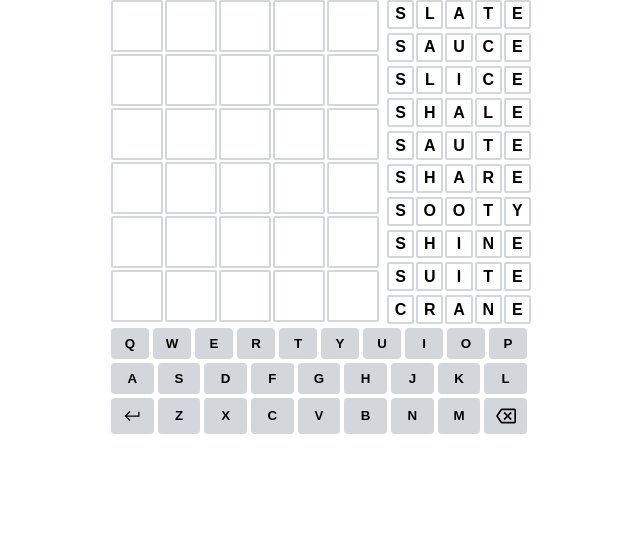
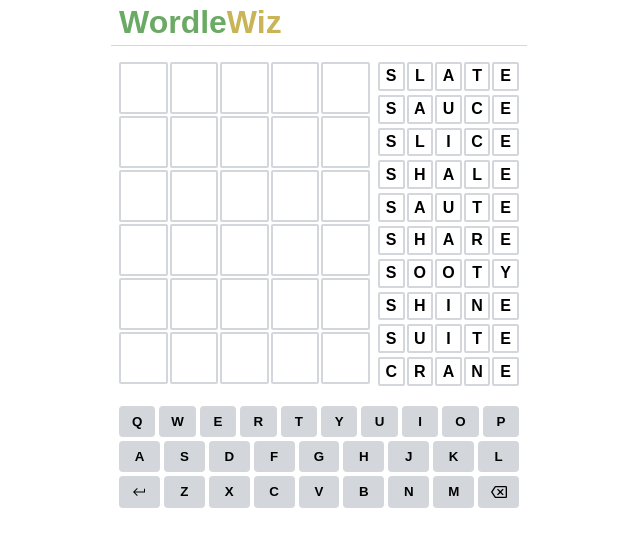
Before and after one commit to aadityabhusal/wordlewiz, a React (Vite) app: page / in a window 1280 px wide. Shown: the top 546 px of the page, without its empty margins (321-961 px from the left). Built offline with nearby package versions, Linux system fonts and the light colour scheme.

Commit message:
refactor: makes matrix & suggestions separate components

```diff
--- a/src/App.tsx
+++ b/src/App.tsx
@@ -1,14 +1,14 @@
 import { useEffect, useState } from "react";
 import answers from "./data/answers.json";
-import { checkWord, getColor } from "./utils";
+import { checkWord, colors, getColor } from "./utils";
 import { Keyboard } from "./components/Keyboard";
 
-const [rows, cols] = [6, 5];
+const [ROWS, COLS] = [6, 5];
 
 export default function App() {
   const [matrix, setMatrix] = useState(
-    [...Array(rows)].map(() =>
-      [...Array(cols)].map(() => ({ letter: "", state: 0 }))
+    [...Array(ROWS)].map(() =>
+      [...Array(COLS)].map(() => ({ letter: "", state: 0 }))
     )
   );
   const [currentIndex, setCurrentIndex] = useState([0, 0]);
@@ -27,15 +27,15 @@ export default function App() {
     });
     setCurrentIndex(() => [
       rowIndex,
-      colIndex + (value && colIndex < cols - 1 ? 1 : 0),
+      colIndex + (value && colIndex < COLS - 1 ? 1 : 0),
     ]);
   }
 
   function handleKeyDown(key: string, rowIndex: number, colIndex: number) {
-    if (rowIndex === rows) return;
+    if (rowIndex === ROWS) return;
     const hasValue = matrix[rowIndex][colIndex].letter;
     if (key === "Enter") {
-      if (hasValue && colIndex === cols - 1) {
+      if (hasValue && colIndex === COLS - 1) {
         setFilteredList((prev) =>
           prev.filter((word) => checkWord(matrix[currentIndex[0]], word))
         );
@@ -80,7 +80,7 @@ export default function App() {
         }));
       });
     });
-    setCurrentIndex(() => [rowIndex, cols - 1]);
+    setCurrentIndex(() => [rowIndex, COLS - 1]);
   }
 
   useEffect(() => {
@@ -95,6 +95,12 @@ export default function App() {
 
   return (
     <div id="app">
+      <div id="header">
+        <h1 id="logo">
+          <span style={{ color: colors[2] }}>Wordle</span>
+          <span style={{ color: colors[1] }}>Wiz</span>
+        </h1>
+      </div>
       <div id="play">
         <div id="letterMatrix">
           {matrix.map((row, rowIndex) => (
--- a/src/style.css
+++ b/src/style.css
@@ -11,16 +11,27 @@ body {
   justify-content: center;
 }
 
+#header {
+  border-bottom: 1px solid #d3d6da;
+  margin-bottom: 1rem;
+  padding: 0.25rem 0.5rem;
+}
+
+#header #logo {
+  margin: 0;
+}
+
 #play {
   display: flex;
   gap: 0.5rem;
+  padding: 0 0.5rem;
 }
 
 #letterMatrix {
   display: flex;
   flex-direction: column;
   gap: 0.125rem;
-  flex: 1;
+  flex: 0 1 16rem;
 }
 
 .letterMatrixRow {
@@ -29,20 +40,20 @@ body {
 }
 
 .matrixLetter {
-  width: 3rem;
+  flex: 0 1 3rem;
   height: 3rem;
   display: flex;
   justify-content: center;
   align-items: center;
   font-weight: bold;
-  border: 0.125rem solid #d3d6da;
-  border-radius: 0.125rem;
+  border: 2px solid #d3d6da;
+  border-radius: 2px;
   user-select: none;
   text-transform: uppercase;
 }
 
 #suggestions {
-  flex: 0 0 9rem;
+  flex: 0 1 9rem;
   display: flex;
   flex-direction: column;
   gap: 0.25rem;
@@ -60,8 +71,13 @@ body {
 }
 
 .suggestion > .matrixLetter {
-  width: 1.55rem;
+  flex: 0 1 1.55rem;
   height: 1.55rem;
+}
+
+#keyboard {
+  margin-top: 1rem;
+  padding: 0 0.5rem;
 }
 
 .keyboardRow {
@@ -79,7 +95,7 @@ body {
   flex: 1;
   padding: 0.5rem 0;
   background-color: #d3d6da;
-  border-radius: 0.25rem;
+  border-radius: 4px;
   cursor: pointer;
   font-weight: bold;
   border: none;
```
Also changed, not shown: src/assets/delete.svg, src/assets/enter.svg.
